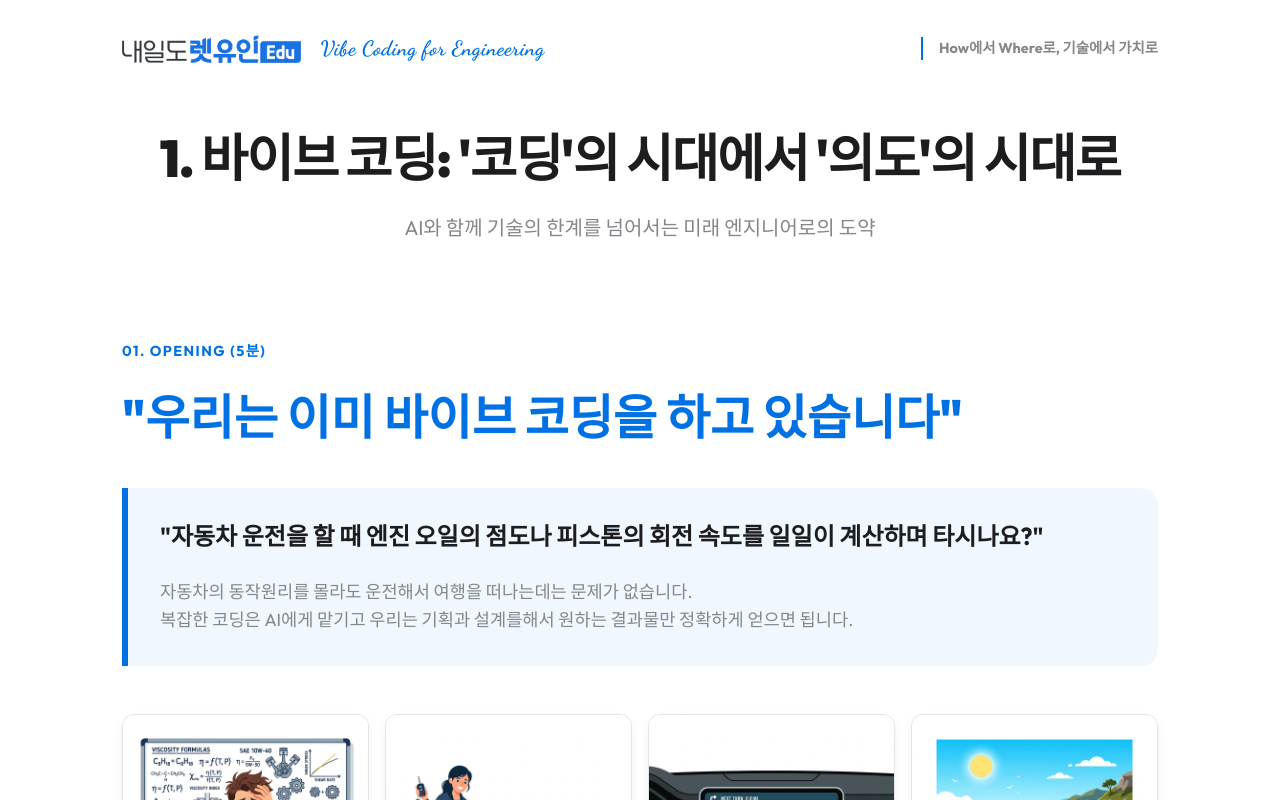
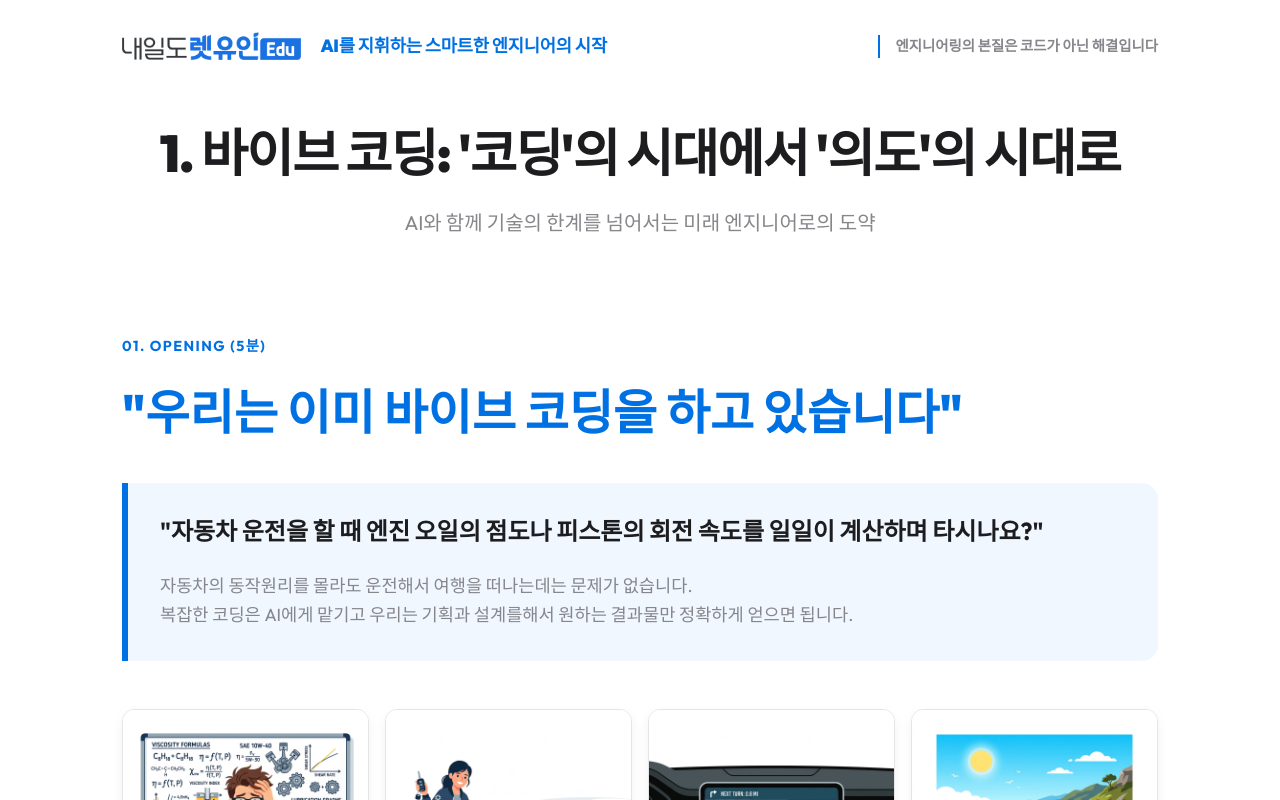
Before and after one commit to heekeunlee/lecture01, a React (Vite) app: page / in a window 1280 px wide. Shown: the top 800 px of the page. Built offline with nearby package versions, Linux system fonts and the light colour scheme; the HTML template or start-up script is replaced by a standard one.

Commit message:
feat: Update header slogan and philosophy message

```diff
--- a/src/App.tsx
+++ b/src/App.tsx
@@ -17,7 +17,7 @@ export default function App() {
               className="header-logo"
               onError={(e) => { e.currentTarget.style.display = 'none'; }}
             />
-            <span className="cursive-tag">Vibe Coding for Engineering</span>
+            <span className="header-tag">AI를 지휘하는 스마트한 엔지니어의 시작</span>
           </motion.div>
           <motion.div
             className="philosophy-tag"
@@ -25,8 +25,7 @@ export default function App() {
             animate={{ opacity: 1, x: 0 }}
             transition={{ delay: 0.3 }}
           >
-            {/* Philosophical message goes here */}
-            <span>How에서 Where로, 기술에서 가치로</span>
+            <span>엔지니어링의 본질은 코드가 아닌 해결입니다</span>
           </motion.div>
         </div>
 
--- a/src/index.css
+++ b/src/index.css
@@ -61,12 +61,12 @@ body {
   opacity: 0.9;
 }
 
-.cursive-tag {
-  font-family: 'Dancing Script', cursive;
-  font-size: 1.3rem;
+.header-tag {
+  font-family: var(--font-main);
+  font-size: 1.1rem;
   color: var(--accent);
-  letter-spacing: 0.02em;
-  font-weight: 700;
+  font-weight: 800;
+  letter-spacing: -0.01em;
 }
 
 .philosophy-tag {
```
Also changed, not shown: 5 other files (tests, documents, lock files or other folders).
